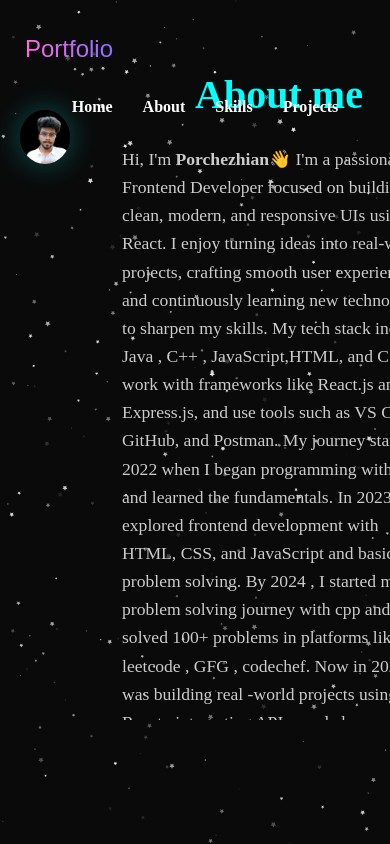
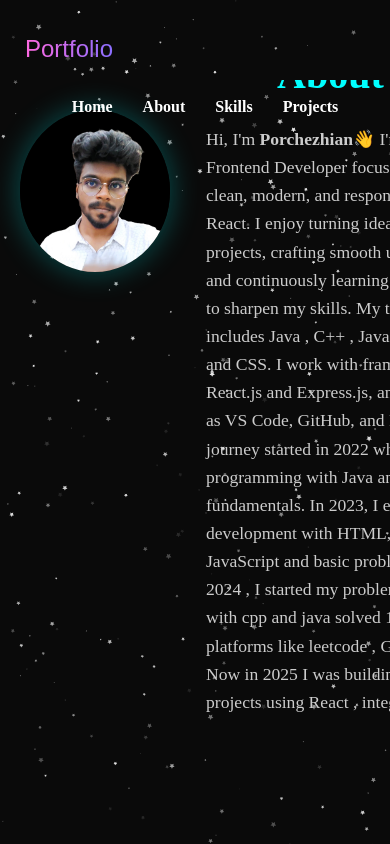
Before and after one commit to chezhianch/Animated-React-Portfolio, a React (Vite) app: page /about in a window 390 px wide. Built offline with nearby package versions, Linux system fonts and the light colour scheme.

Commit message:
Update App.css

```diff
--- a/src/App.css
+++ b/src/App.css
@@ -494,27 +494,27 @@ gap: 30px;
   }
 
   /* About Section */
- .abt-cont {
+.abt-cont {
   display: flex;
-  align-items: flex-start;
-  gap: 2rem;
+  flex-direction: column; /* 👈 Stack image and content vertically */
+  align-items: center;
   max-height: 600px;
   overflow-y: auto;
   padding: 20px;
+  gap: 1rem;
 }
 
 .profile-img img {
-  margin-top:10px;
-  max-width: 50px;
+  margin-top: 10px;
+  max-width: 150px; /* You can increase this for better visibility */
   height: auto;
   object-fit: contain;
 }
 
 .about-cnt {
-  position:relative;
-  top:20px;
   text-align: left;
-  padding-left: 20px;
+  padding: 0 20px;
+  max-width: 600px;
 }
 
 /* Scrollbar styling */
```
